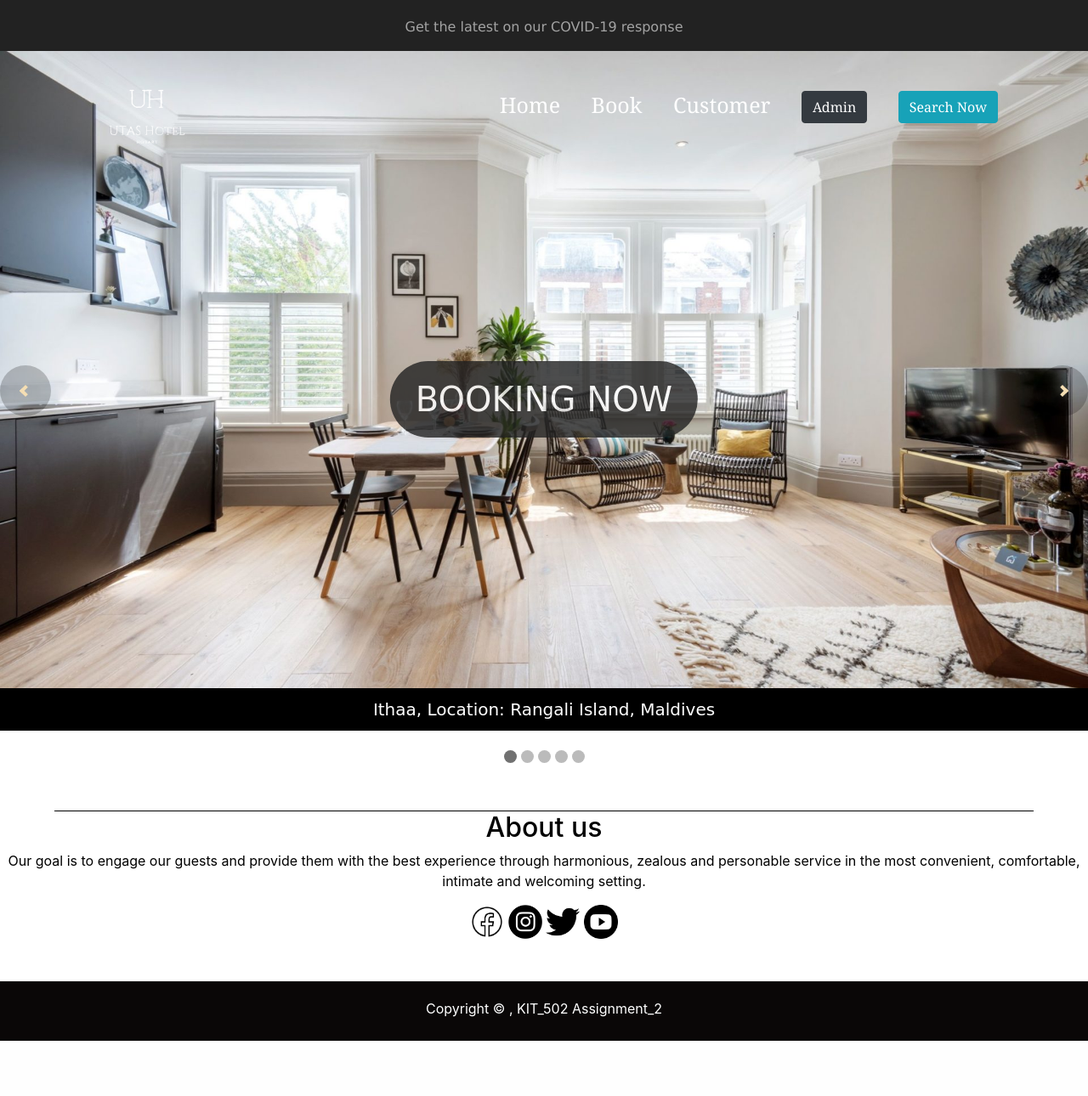
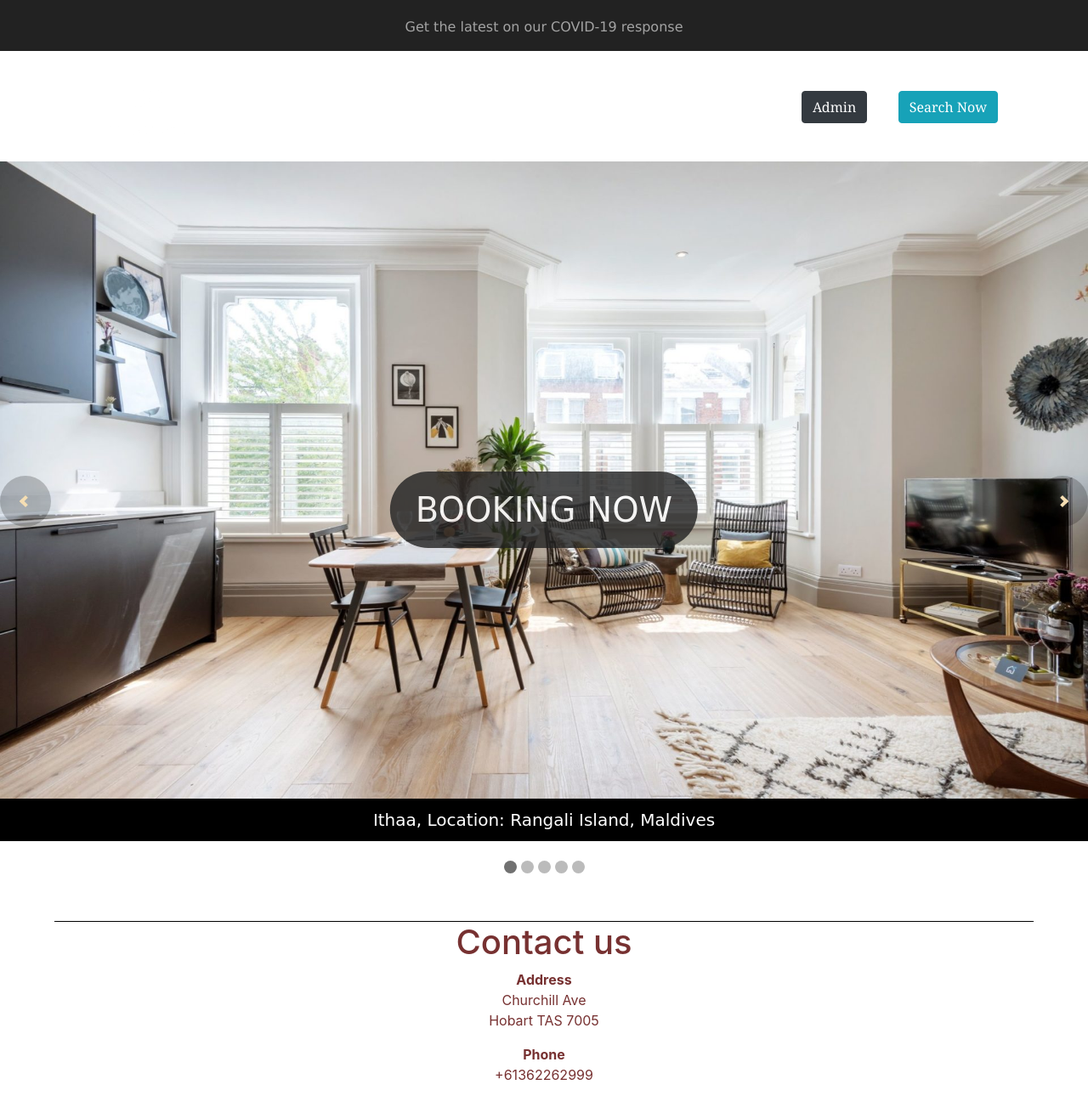
Before and after one commit to Whourdaddy/KIT502_A2-1, a PHP site: page /home.php in a window 1280 px wide. Shown: the top 1290 px of the page at 85% size. Before the commit the page ends 1225 px from the top, so only its background shows below. Run offline with PHP 8.4, Linux system fonts and the light colour scheme; some libraries are stand-ins or nearby versions; some web fonts are replaced.

Commit message:
changfes

```diff
--- a/css/home.css
+++ b/css/home.css
@@ -38,7 +38,8 @@ body {
     color: #a3a3a3;
 }
 
-.nav_bar {
+
+/* .nav_bar {
     position: fixed;
     width: 1100px;
     height: 130px;
@@ -47,7 +48,7 @@ body {
     align-items: center;
     margin-left: calc((100% - 1100px) / 2);
     z-index: 100000;
-}
+} */
 
 .nav_links ul {
     margin: 0;
@@ -498,14 +499,15 @@ body {
     margin-left: calc((100% - 90%) / 2);
 }
 
-.footer_container {
+
+/* .footer_container {
     position: relative;
     width: 100%;
     height: auto;
-}
+} */
 
-.about_us {
-    color: black;
+.contact_us {
+    color: rgb(119, 49, 49);
     align-items: center;
     text-align: center;
 }
--- a/home.php
+++ b/home.php
@@ -133,11 +133,29 @@ Group 3 last edit 26/03/2021 -->
     <div class="seperate_line"></div>
 
     <!--------------footer_part------------------->
-    <div class="footer_container">
-        <div class="about_us">
-            <h2>About us</h2>
-            <p>Our goal is to engage our guests and provide them with the best experience through harmonious, zealous and personable service in the most convenient, comfortable, intimate and welcoming setting.</p>
+    <!-- <div class="footer_container"> -->
+    <div class="contact_us">
+        <div class="contact_word">
+            <h1>Contact us</h1>
+            <p>
+                <strong>Address</strong>
+                <br>Churchill Ave
+                <br>Hobart TAS 7005
+            </p>
+
+            <p>
+                <strong>Phone</strong>
+                <br>+61362262999
+            </p>
         </div>
+
+        <div class="google_map">
+            <p><iframe src="https://www.google.com/maps/embed?pb=!1m18!1m12!1m3!1d2922.5404210451375!2d147.32365931566832!3d-42.9036422497168!2m3!1f0!2f0!3f0!3m2!1i1024!2i768!4f13.1!3m3!1m2!1s0xaa6ddf5a09db9cc9%3A0xf03c94eb451f680!2sUniversity%20of%20Tasmania!5e0!3m2!1sen!2sau!4v1620016679034!5m2!1sen!2sau" width="800" height="600" style="border:0;" allowfullscreen="" loading="lazy"></iframe></p>
+        </div>
+    </div>
+
+
+
 
     <div class="social_main">
         <div class="social_container">
@@ -161,7 +179,7 @@ Group 3 last edit 26/03/2021 -->
             </li>
         </div>
     </div>
-    </div>
+    <!-- </div> -->
     <!-- footer part -->
     <footer>
         <p>Copyright &copy; , KIT_502 Assignment_2</p>
```
Lines whose indentation alone changed are shown as unchanged.
